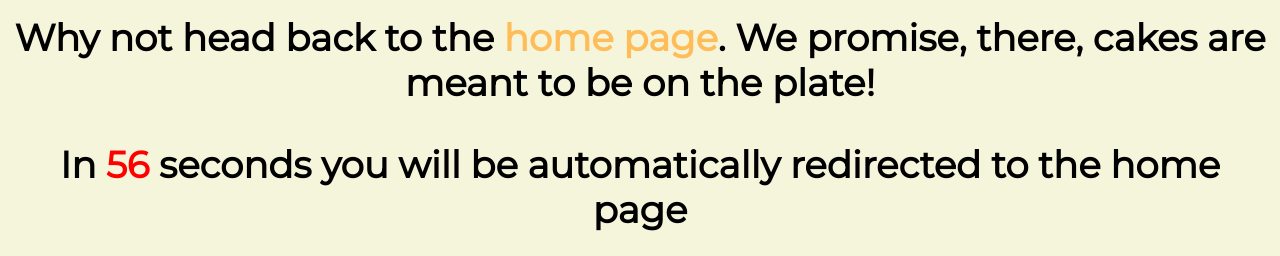
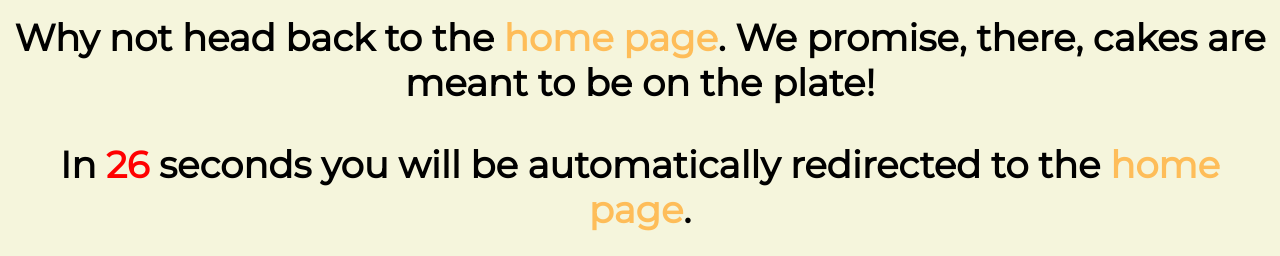
Before and after one commit to MatteoMgr2008/Progetto-pagina-404-artistica-INGLESE-MADRELINGUA, a plain HTML site: page index.html in a window 1280 px wide. Shown: the part 740-996 px from the top of the page. Drawn offline with nearby package versions, Linux system fonts and the light colour scheme.

Commit message:
Changed some details in the code

```diff
--- a/index.html
+++ b/index.html
@@ -17,14 +17,14 @@
     </head>
 <body>
     <div class="header">
-        <a href="index.html">
+        <a href="https://istituto-freudinttheprodev.github.io/Sito-web-lavoro-di-gruppo-INFORMATICA/">
             <img class="logo" src="Logo KiuGroove senza sfondo.png" title="Our logo">
         </a>
         <h1 class="titoloprincipalepagina404">Error 404 - Page Not Found</h1>
     </div>
     <div class="contenitoredelvideo">
         <video src="video ridotto meme pagina 404.mp4" loop autoplay muted controls class="videomemepagina404" title="Error 404 video">
-            Il tuo browser non supporta i video HTML5. Prova ad aggiornare il browser oppure se il problema persiste prova a cambiare browser.
+            Your browser doesn't support HTML5 video. Try updating your browser, or if the problem persists, try a different browser.
         </video>
     </div>
     <h2 class="frasesatiricapagina404">Looks like the cake found you before you found the
@@ -32,13 +32,16 @@
     </h2>
     <h3 class="collegamentoallahomepage">Why not head back to the
         <span>
-            <a href="index.html" title="Click here to go to the home page">home page</a>.
+            <a href="https://istituto-freudinttheprodev.github.io/Sito-web-lavoro-di-gruppo-INFORMATICA/" title="Click here to go to the home page">home page</a>.
             We promise, there, cakes are meant to be on the plate!
         </span>
     </h3>
     <h1 class="frasecountdownhomepage">
         In
-        <span class="countdownhomepage" id="countdownhomepage">60</span>
-        seconds you will be automatically redirected to the home page
+        <span class="countdownhomepage" id="countdownhomepage">30</span>
+        seconds you will be automatically redirected to the
+        <div class="collegamentoallahomepage2">
+            <a href="https://istituto-freudinttheprodev.github.io/Sito-web-lavoro-di-gruppo-INFORMATICA/" title="Click here to go to the home page">home page</a>.
+        </div>
     </h1>
 </body>
--- a/script.js
+++ b/script.js
@@ -15,7 +15,7 @@ window.onbeforeunload = function () {
 
 function countdownhomepage() {
     // Questa variabile imposta il countdown a 60 secondi
-    let countdown = 60;
+    let countdown = 30;
 
     // Mostra il countdown
     const countdowntimerhomepage = document.getElementById("countdownhomepage");
--- a/style.css
+++ b/style.css
@@ -131,7 +131,25 @@ video::-moz-download-button {
     text-align: center;
     font-size: 37px;
     color: #febd59;
-    text-decoration: none; /* Rimuove la sottolineatura */
+    text-decoration: none;
+    position: relative; /* Necessario per l'animazione con before */
+    transition: all 0.3s ease-in-out; /* Animazione generale */
+}
+
+.collegamentoallahomepage a::after {
+    content: '';
+    position: absolute;
+    left: 50%; /* Partenza dal centro */
+    bottom: -5px; /* Regola la distanza dal testo */
+    width: 0;
+    height: 4px; /* Regola lo spessore della linea */
+    background-color: #febd59;
+    transform: translateX(-50%); /* Centro esatto del link */
+    transition: width 0.4s ease, background-color 0.4s ease; /* Animazione */
+}
+
+.collegamentoallahomepage a:hover::after {
+    width: 100%; /* Espandi la linea su tutta la larghezza */
 }
 
 .frasecountdownhomepage{
@@ -143,6 +161,38 @@ video::-moz-download-button {
     text-align: center;
     font-size: 37px;
     color: red;
+}
+
+.collegamentoallahomepage2{
+    text-align: center;
+    font-size: 37px;
+    display: inline;
+}
+
+.collegamentoallahomepage2 a{
+    text-align: center;
+    font-size: 37px;
+    color: #febd59;
+    display: inline;
+    text-decoration: none;
+    position: relative; /* Necessario per l'animazione con before */
+    transition: all 0.3s ease-in-out; /* Animazione generale */
+}
+
+.collegamentoallahomepage2 a::after {
+    content: '';
+    position: absolute;
+    left: 50%; /* Partenza dal centro */
+    bottom: -5px; /* Regola la distanza dal testo */
+    width: 0;
+    height: 4px; /* Regola lo spessore della linea */
+    background-color: #febd59;
+    transform: translateX(-50%); /* Centro esatto del link */
+    transition: width 0.4s ease, background-color 0.4s ease; /* Animazione */
+}
+
+.collegamentoallahomepage2 a:hover::after {
+    width: 100%; /* Espandi la linea su tutta la larghezza */
 }
 
 @media (max-width:991px){
```
